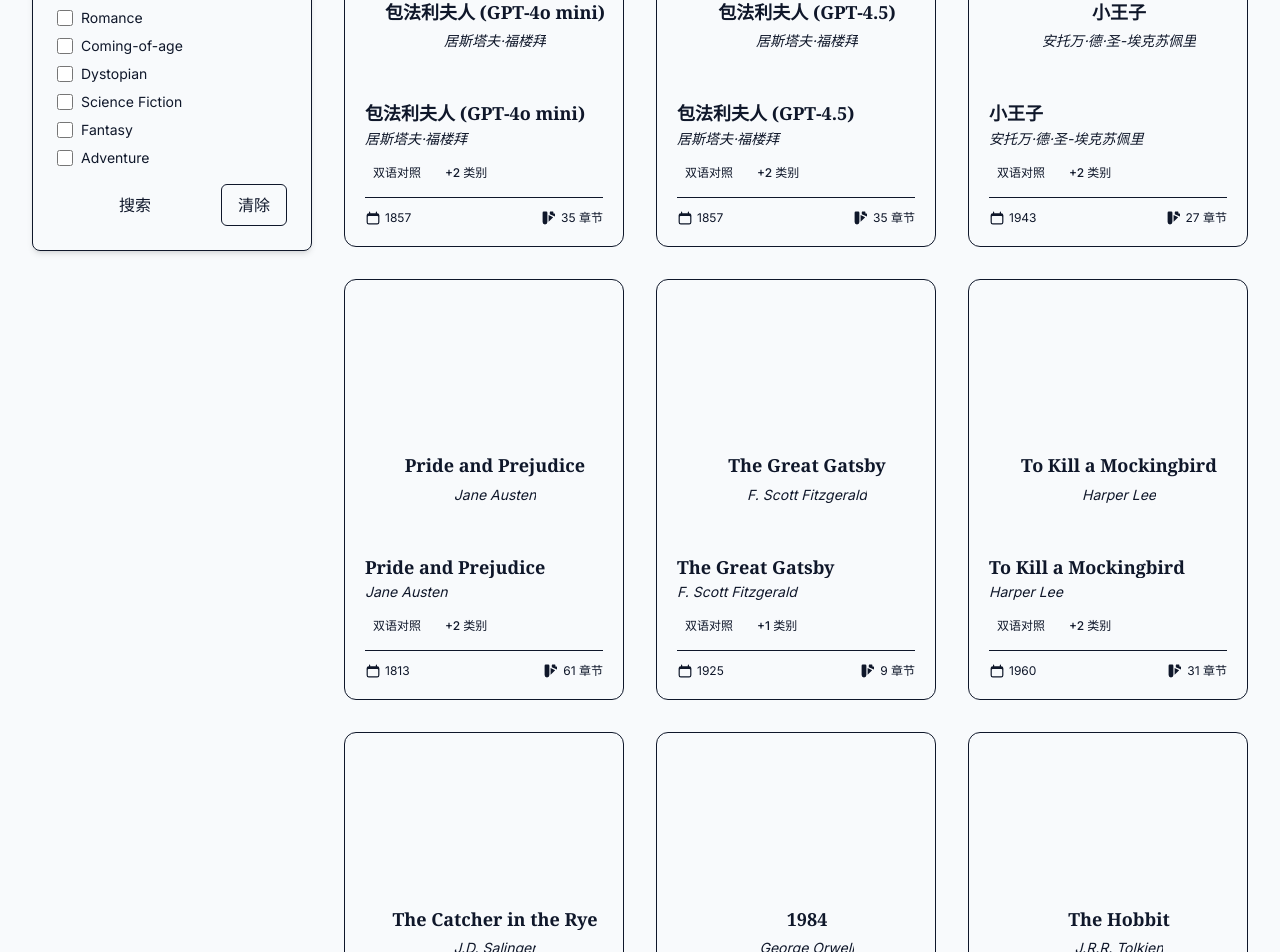
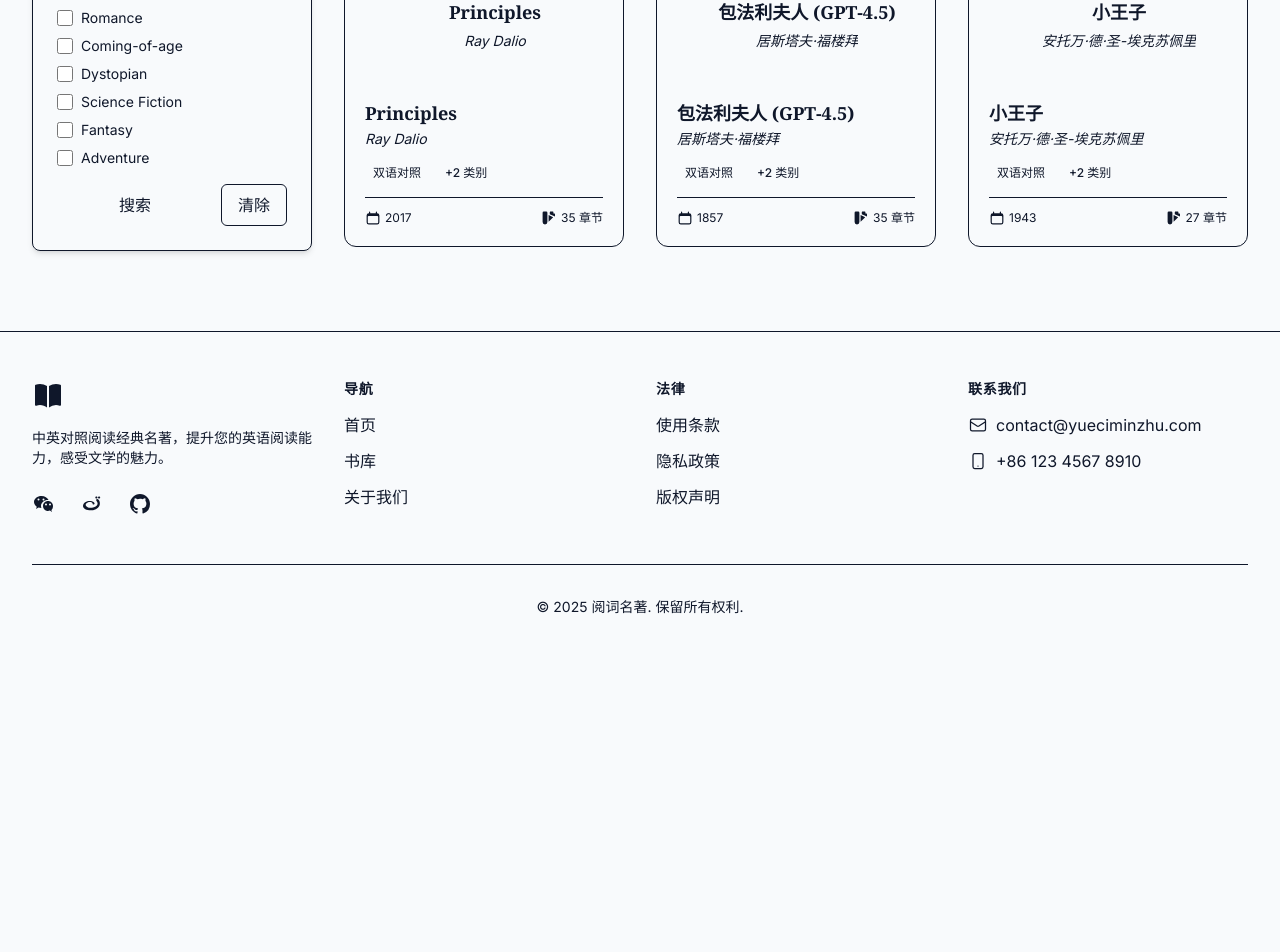
Before and after one commit to laosuan/readbook, a Next.js app: page /library in a window 1280 px wide. Shown: the part 420-1372 px from the top of the page. After the commit the page ends 1069 px from the top, so only its background shows below. Built offline with nearby package versions, Linux system fonts and the light colour scheme.

Commit message:
Update book data to replace Madame Bovary with Principles, including chapter structure and vocabulary handling adjustments. Implement special processing logic for Principles in chapters.ts and update CDN URLs accordingly.

```diff
--- a/app/data/books.ts
+++ b/app/data/books.ts
@@ -3,14 +3,14 @@ import { Book } from '../types';
 export const books: Book[] = [
   {
     id: '7',
-    title: '包法利夫人 (GPT-4o mini)',
-    author: '居斯塔夫·福楼拜',
+    title: 'Principles',
+    author: 'Ray Dalio',
     coverImage: '',
-    description: '《包法利夫人》是法国作家居斯塔夫·福楼拜于1857年发表的写实主义小说，被认为是现代小说的开端之一。小说讲述了乡村医生夏尔·包法利的妻子艾玛·包法利追求浪漫却陷入不满和欲望的生活，最终走向悲剧的故事。作品以细腻的心理描写和对平凡生活的精确刻画著称。',
-    publishYear: 1857,
-    language: 'French',
+    description: '《原则》是桥水基金创始人雷·达利欧的著作，记录了他在生活、管理和投资方面的原则。这本书阐述了达利欧如何通过建立清晰的原则，应对各种挑战和决策，并在商业和生活中取得成功。书中提供了实用的智慧和思考框架，帮助读者在面对复杂世界时做出更好的决策。',
+    publishYear: 2017,
+    language: 'English',
     totalChapters: 35,
-    category: ['Classic', 'Realism', 'Fiction'],
+    category: ['Business', 'Self-help', 'Finance'],
   },
   {
     id: '8',
@@ -34,70 +34,4 @@ export const books: Book[] = [
     totalChapters: 27,
     category: ['Classic', 'Fantasy', 'Children\'s Literature'],
   },
-  {
-    id: '1',
-    title: 'Pride and Prejudice',
-    author: 'Jane Austen',
-    coverImage: '',
-    description: 'Pride and Prejudice is a romantic novel by Jane Austen, published in 1813. The story follows the main character Elizabeth Bennet as she deals with issues of manners, upbringing, morality, education, and marriage in the society of the landed gentry of early 19th-century England.',
-    publishYear: 1813,
-    language: 'English',
-    totalChapters: 61,
-    category: ['Classic', 'Romance', 'Fiction'],
-  },
-  {
-    id: '2',
-    title: 'The Great Gatsby',
-    author: 'F. Scott Fitzgerald',
-    coverImage: '',
-    description: 'The Great Gatsby is a 1925 novel by American writer F. Scott Fitzgerald. Set in the Jazz Age on Long Island, the novel depicts narrator Nick Carraway\'s interactions with mysterious millionaire Jay Gatsby and Gatsby\'s obsession to reunite with his former lover, Daisy Buchanan.',
-    publishYear: 1925,
-    language: 'English',
-    totalChapters: 9,
-    category: ['Classic', 'Fiction'],
-  },
-  {
-    id: '3',
-    title: 'To Kill a Mockingbird',
-    author: 'Harper Lee',
-    coverImage: '',
-    description: 'To Kill a Mockingbird is a novel by Harper Lee published in 1960. It was immediately successful, winning the Pulitzer Prize, and has become a classic of modern American literature. The plot and characters are loosely based on the author\'s observations of her family and neighbors.',
-    publishYear: 1960,
-    language: 'English',
-    totalChapters: 31,
-    category: ['Classic', 'Fiction', 'Coming-of-age'],
-  },
-  {
-    id: '4',
-    title: 'The Catcher in the Rye',
-    author: 'J.D. Salinger',
-    coverImage: '',
-    description: 'The Catcher in the Rye is a novel by J. D. Salinger, partially published in serial form in 1945–1946 and as a novel in 1951. It was originally intended for adults but is often read by adolescents for its themes of angst, alienation, and as a critique on superficiality in society.',
-    publishYear: 1951,
-    language: 'English',
-    totalChapters: 26,
-    category: ['Classic', 'Fiction', 'Coming-of-age'],
-  },
-  {
-    id: '5',
-    title: '1984',
-    author: 'George Orwell',
-    coverImage: '',
-    description: '1984 is a dystopian novel by English novelist George Orwell. It was published in June 1949 by Secker & Warburg as Orwell\'s ninth and final book completed in his lifetime. The story was mostly written at Barnhill, a farmhouse on the Scottish island of Jura, at times while Orwell suffered from severe tuberculosis.',
-    publishYear: 1949,
-    language: 'English',
-    totalChapters: 23,
-    category: ['Classic', 'Dystopian', 'Science Fiction'],
-  },
-  {
-    id: '6',
-    title: 'The Hobbit',
-    author: 'J.R.R. Tolkien',
-    coverImage: '',
-    description: 'The Hobbit, or There and Back Again is a children\'s fantasy novel by English author J. R. R. Tolkien. It was published on 21 September 1937 to wide critical acclaim, being nominated for the Carnegie Medal and awarded a prize from the New York Herald Tribune for best juvenile fiction.',
-    publishYear: 1937,
-    language: 'English',
-    totalChapters: 19,
-    category: ['Fantasy', 'Fiction', 'Adventure'],
-  },
 ];
--- a/app/data/chapters.ts
+++ b/app/data/chapters.ts
@@ -13,8 +13,8 @@ interface BookConfig {
 const BOOK_CONFIGS: BookConfig[] = [
   {
     id: '7',
-    cdnUrl: 'https://cdn.readwordly.com/MadameBovary_translate_cache_gpt4omini.json',
-    name: 'GPT-4o mini',
+    cdnUrl: 'https://cdn.readwordly.com/principles_bilingual_data.json',
+    name: 'Principles',
     useSplitFiles: false
   },
   {
@@ -185,6 +185,59 @@ async function createBookChapters(config: BookConfig): Promise<Chapter[]> {
     }
 
     console.log(`Created ${chapters.length} chapter metadata objects for ${config.name} without loading content`);
+    return chapters;
+  }
+
+  // 对于Principles (ID 7)，使用特殊的处理逻辑
+  if (config.id === '7') {
+    // 获取所有内容
+    const allContent = await processBookData(config);
+
+    // 根据Principles的结构定义章节
+    const principlesStructure = [
+      { title: "Introduction", startId: 7, endId: 29 },
+      { title: "Part 1: The Importance of Principles", startId: 30, endId: 54 },
+      { title: "Part 2: My Most Fundamental Life Principles", startId: 55, endId: 308 },
+      { title: "Part 3: My Management Principles", startId: 309, endId: 2000 } // 使用一个较大的数字作为结束，以包含所有剩余内容
+    ];
+
+    // 创建各章节
+    principlesStructure.forEach((section, index) => {
+      // 查找章节的开始和结束索引
+      const startIndex = allContent.findIndex(item => parseInt(item.id.split('-').pop() || '0', 10) === section.startId);
+      let endIndex = allContent.length;
+
+      // 如果不是最后一章，找到下一章的起始位置
+      if (index < principlesStructure.length - 1) {
+        const nextStartIndex = allContent.findIndex(item => parseInt(item.id.split('-').pop() || '0', 10) === principlesStructure[index + 1].startId);
+        if (nextStartIndex > -1) {
+          endIndex = nextStartIndex;
+        }
+      }
+
+      // 如果找不到章节标记，则跳过
+      if (startIndex === -1) {
+        console.warn(`Could not find start of section: ${section.title}`);
+        return;
+      }
+
+      // 创建章节内容
+      const chapterContent = allContent.slice(startIndex, endIndex).map((item) => ({
+        ...item
+      }));
+
+      // 添加章节
+      chapters.push({
+        id: `${config.id}-${index + 1}`,
+        bookId: config.id,
+        chapterNumber: index + 1,
+        title: section.title,
+        content: chapterContent
+      });
+
+      console.log(`Created Principles chapter: ${section.title} with ${chapterContent.length} paragraphs`);
+    });
+
     return chapters;
   }
 
--- a/app/data/vocabulary.ts
+++ b/app/data/vocabulary.ts
@@ -1,7 +1,7 @@
 // Define CDN base URLs for vocabulary files by book ID
 const CDN_BASE_URLS: Record<string, string> = {
-  // Madame Bovary (IDs 7 and 8 from books.ts)
-  '7': 'https://cdn.readwordly.com/MadameBovary/20250310/',
+  // Principles (ID 7) - No vocabulary support
+  // Madame Bovary (ID 8)
   '8': 'https://cdn.readwordly.com/MadameBovary/20250310/',
   // The Little Prince (ID 9 from books.ts)
   '9': 'https://cdn.readwordly.com/TheLittlePrince/20250403/',
@@ -53,12 +53,19 @@ export async function getVocabularyData(bookId?: string): Promise<VocabularyData
       title: 'The Little Prince',
       author: 'Antoine de Saint-Exupéry'
     };
-  } else if (bookId === '7' || bookId === '8') {
+  } else if (bookId === '8') {
     // Madame Bovary
     return {
       ...emptyVocabularyData,
       title: 'Madame Bovary',
       author: 'Gustave Flaubert'
+    };
+  } else if (bookId === '7') {
+    // Principles
+    return {
+      ...emptyVocabularyData,
+      title: 'Principles',
+      author: 'Ray Dalio'
     };
   }
 
@@ -87,8 +94,13 @@ export async function getVocabularyForParagraph(paragraphId: string): Promise<Ke
       let chapter: string;
       let numericId: number;
 
-      // For Madame Bovary (books 7 & 8), use 4-part format: bookId-part-chapter-paragraphId
-      if ((bookId === '7' || bookId === '8') && idParts.length >= 4) {
+      // For Principles (book 7), use a different format: bookId-section-paragraphId
+      if (bookId === '7') {
+        // Principles doesn't use vocabulary, so return empty array
+        return [];
+      }
+      // For Madame Bovary (book 8), use 4-part format: bookId-part-chapter-paragraphId
+      else if (bookId === '8' && idParts.length >= 4) {
         part = idParts[1];
         chapter = idParts[2];
         numericId = parseInt(idParts[3], 10);
```
